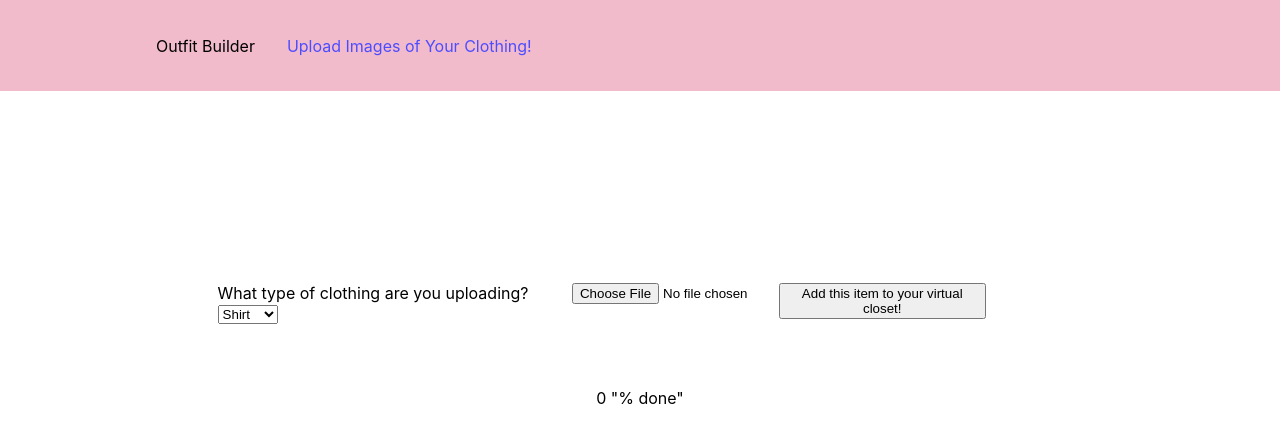
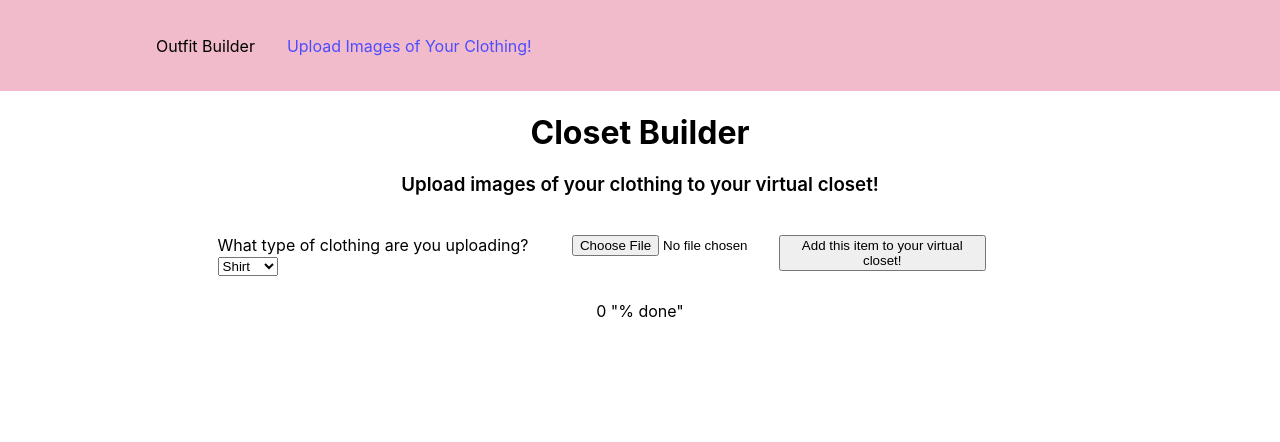
Before and after one commit to neha-vard/king-booleans-virtual-closet, a React (Create React App) app in the folder firebase-upload/: page /clothing-upload in a window 1280 px wide. Shown: the top 442 px of the page. Built offline with nearby package versions, Linux system fonts and the light colour scheme.

Commit message:
Add titles to pages

```diff
--- a/firebase-upload/src/pages/clothing-upload.js
+++ b/firebase-upload/src/pages/clothing-upload.js
@@ -52,12 +52,14 @@ const ClothingUpload = () => {
 
   return (
     <div>
+      <h1 style={{textAlign: "center"}}>Closet Builder</h1>
+      <h3 style={{textAlign: "center", fontWeight: "600"}}>Upload images of your clothing to your virtual closet!</h3>
       <div style={{ width: "60%", marginLeft: "17%" }}>
         <div
           style={{
             display: "flex",
             justifyContent: "space-around",
-            marginTop: "25%",
+            marginTop: "5%",
           }}
         >
           <Dropdown
@@ -74,7 +76,7 @@ const ClothingUpload = () => {
           </div>
         </div>
       </div>
-      <p style={{marginTop: "5%", textAlign: "center"}}>{percent} "% done"</p>
+      <p style={{marginTop: "2%", textAlign: "center"}}>{percent} "% done"</p>
     </div>
   );
 };
--- a/firebase-upload/src/pages/outfit-builder.js
+++ b/firebase-upload/src/pages/outfit-builder.js
@@ -66,6 +66,8 @@ const OutfitBuilder = () => {
 
   return (
     <div>
+      <h1 style={{textAlign: "center"}}>Outfit Builder</h1>
+      <h3 style={{textAlign: "center", fontWeight: "600"}}>Build an outfit with items in your closet!</h3>
       <Carousel>
         {hats.map((hats, i) => (
           <CarouselItem>
```
